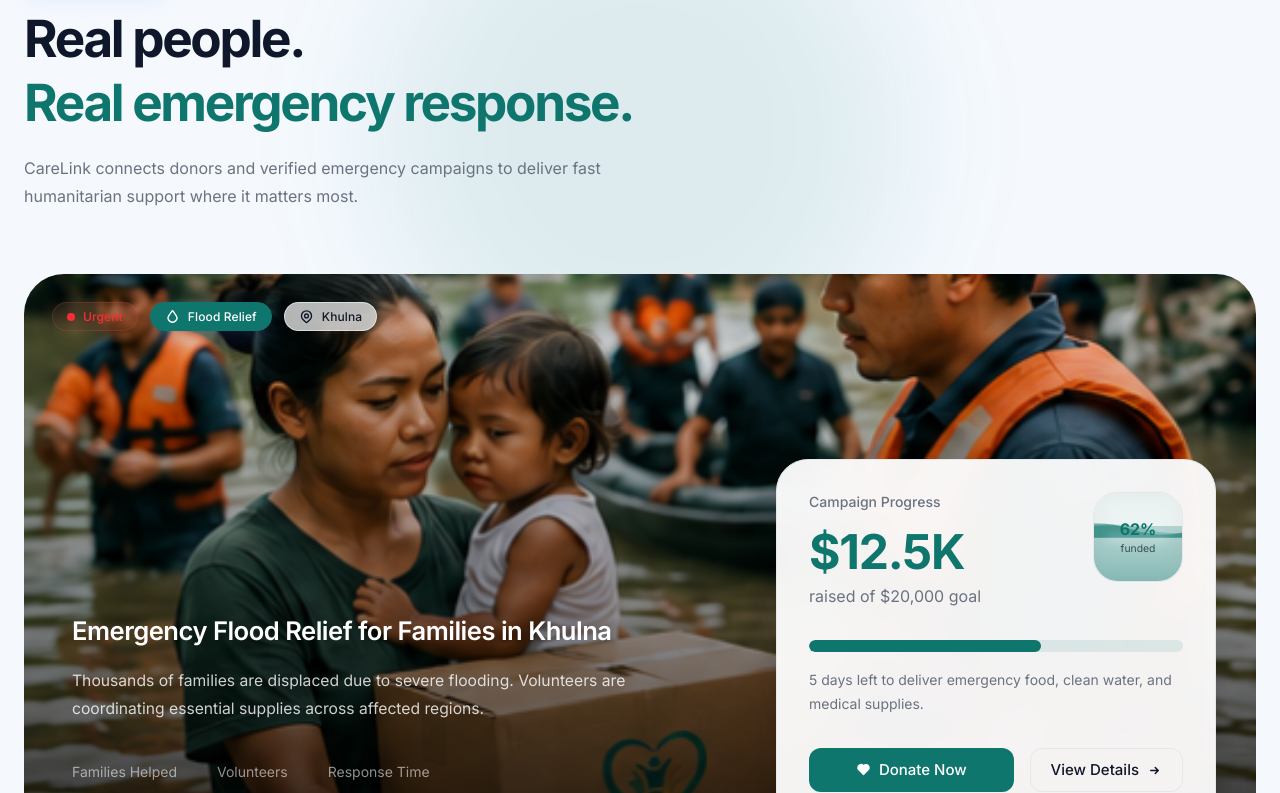
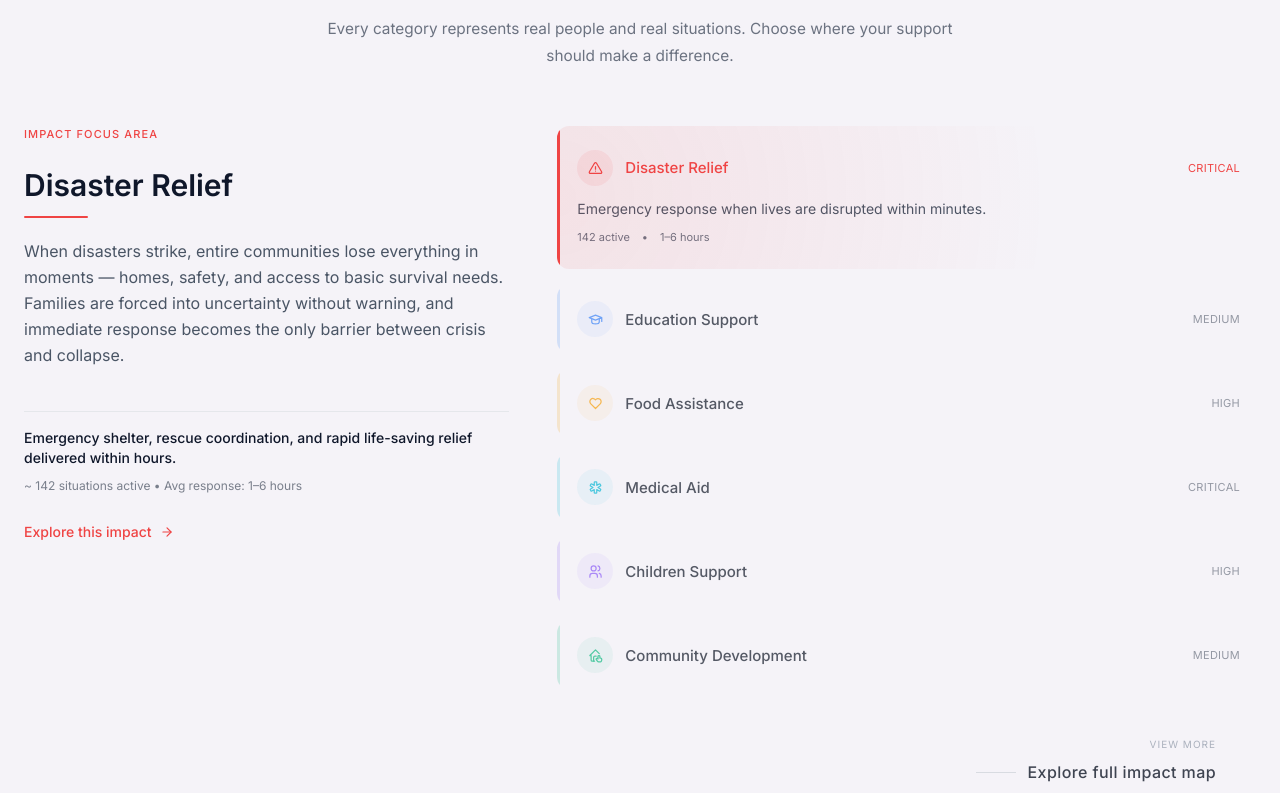
Before and after one commit to RayhanaAkterDev/Foundation-Management-system, a React (Vite) app in the folder frontend/: page / in a window 1280 px wide. Shown: the part 1587-2380 px from the top of the page. Built offline with nearby package versions, Linux system fonts and the light colour scheme.

Commit message:
refactor: Refine structure of categories section

```diff
--- a/frontend/src/pages/public/home/Home.jsx
+++ b/frontend/src/pages/public/home/Home.jsx
@@ -53,9 +53,9 @@ const Home = () => {
             />
 
             <HowItWorksSection />
+            <ExploreCategories />
             <FeaturedCampaign />
             <LocalImpact />
-            <ExploreCategories />
 
             {/* STATS */}
             {statsData && (
--- a/frontend/src/pages/public/home/sections/exploreCategories/ExploreAllCategoriesCta.jsx
+++ b/frontend/src/pages/public/home/sections/exploreCategories/ExploreAllCategoriesCta.jsx
@@ -1,22 +1,29 @@
 import React from 'react';
 import { Link } from 'react-router-dom';
 
-const ExploreAllCategoriesCta = () => {
+const ExploreAllCategoriesCta = ({ current }) => {
     return (
-        <div className="pt-5 sm:pt-6 pl-1 sm:pl-6 lg:pl-20">
-            <Link
-                to="/categories"
-                className="
-                    group inline-flex items-center gap-2
-                    text-primary font-medium text-sm sm:text-base hover:text-accent
-                    transition-all duration-200
-                "
-            >
-                Explore all impact areas
-                <span className="transition-transform duration-200 group-hover:translate-x-1">
-                    →
+        <div className="pt-6 sm:pt-8 flex justify-end sm:pr-6 lg:pr-10">
+            <div className="flex flex-col items-end gap-2 opacity-80 hover:opacity-100 transition">
+                <span className="text-[10px] uppercase tracking-widest text-gray-400">
+                    View more
                 </span>
-            </Link>
+
+                <div className="flex items-center gap-3">
+                    <div
+                        className="w-8 sm:w-10 h-px"
+                        style={{ backgroundColor: current?.color || '#d1d5db' }}
+                    />
+
+                    <Link
+                        to="/categories"
+                        className="text-sm sm:text-base font-medium tracking-wide"
+                        style={{ color: current?.color || '#111827' }}
+                    >
+                        Explore full impact map
+                    </Link>
+                </div>
+            </div>
         </div>
     );
 };
--- a/frontend/src/pages/public/home/sections/exploreCategories/LeftPanel.jsx
+++ b/frontend/src/pages/public/home/sections/exploreCategories/LeftPanel.jsx
@@ -9,63 +9,68 @@ import Motion from '@/components/motion/Motion';
 const LeftPanel = ({ current }) => {
     return (
         <div className="lg:col-span-5 w-full">
-            <div className="lg:sticky lg:top-24 space-y-5 md:space-y-6">
+            <div className="lg:sticky lg:top-24 space-y-5 sm:space-y-6">
                 {/* LABEL */}
                 <div
-                    className="text-[11px] sm:text-xs font-medium uppercase tracking-wider"
+                    className="text-[10px] sm:text-[11px] uppercase tracking-widest font-medium"
                     style={{ color: current.color }}
                 >
-                    Active Impact Area
+                    Impact Focus Area
                 </div>
 
-                {/* CONTENT */}
-                <div className="relative min-h-50 sm:min-h-40 lg:min-h-65 xl:min-h-60">
+                {/* STORY WINDOW (stable height system) */}
+                <div className="relative min-h-40 sm:min-h-35 lg:min-h-55">
                     <AnimatePresence mode="wait">
                         <motion.div
                             key={current.id}
-                            initial={{ opacity: 0, y: 8, filter: 'blur(6px)' }}
+                            initial={{ opacity: 0, y: 10, filter: 'blur(6px)' }}
                             animate={{ opacity: 1, y: 0, filter: 'blur(0px)' }}
-                            exit={{ opacity: 0, y: -8, filter: 'blur(6px)' }}
+                            exit={{ opacity: 0, y: -10, filter: 'blur(6px)' }}
                             transition={{ duration: 0.35 }}
                             className="absolute inset-0"
                         >
-                            <h2 className="text-2xl md:text-3xl font-semibold text-gray-900 leading-tight">
+                            <h2 className="text-xl sm:text-2xl md:text-3xl font-semibold text-text-primary leading-tight">
                                 {current.title}
                             </h2>
 
-                            <p className="mt-4 md:mt-5 text-sm md:text-base text-gray-600 leading-relaxed">
+                            <div
+                                className="h-0.5 w-14 sm:w-16 mt-3 rounded-full"
+                                style={{ backgroundColor: current.color }}
+                            />
+
+                            <p className="mt-4 sm:mt-5 text-sm md:text-base text-gray-600 leading-relaxed">
                                 {current.story}
                             </p>
                         </motion.div>
                     </AnimatePresence>
                 </div>
 
-                {/* META */}
+                {/* IMPACT SNAPSHOT */}
                 <motion.div
-                    key={current.id + '-meta'}
+                    key={current.id + '-impact'}
                     initial={{ opacity: 0 }}
                     animate={{ opacity: 1 }}
                     transition={{ duration: 0.3 }}
-                    className="pt-4 border-t border-border space-y-2"
+                    className="space-y-2 pt-4 border-t border-border"
                 >
-                    <div className="text-xs sm:text-sm text-primary">
-                        {current.activeCases} active cases •{' '}
-                        {current.avgResponseTime} response time
+                    <div className="text-sm font-medium text-text-primary">
+                        {current.outcome}
                     </div>
 
-                    <div className="text-xs sm:text-sm text-text-secondary leading-relaxed">
-                        {current.outcome}
+                    <div className="text-xs text-text-secondary/90 leading-relaxed">
+                        ~ {current.activeCases} situations active • Avg
+                        response: {current.avgResponseTime}
                     </div>
                 </motion.div>
 
-                {/* CTA (UNCHANGED) */}
+                {/* CTA */}
                 <Motion variant="fadeUp">
                     <Link
                         to={`/categories/${current.id}`}
-                        className="inline-flex items-center gap-2 font-medium mt-2 text-sm sm:text-base"
+                        className="inline-flex items-center gap-2 text-sm font-medium"
                         style={{ color: current.color }}
                     >
-                        Take action
+                        Explore this impact
                         <FiArrowRight />
                     </Link>
                 </Motion>
--- a/frontend/src/pages/public/home/sections/exploreCategories/RightPanel.jsx
+++ b/frontend/src/pages/public/home/sections/exploreCategories/RightPanel.jsx
@@ -1,74 +1,101 @@
 import React from 'react';
 import ExploreAllCategoriesCta from './ExploreAllCategoriesCta';
 
-const RightPanel = ({ categories, active, setActive, current, itemRefs }) => {
+const RightPanel = ({ categories, active, setActive }) => {
     return (
-        <div className="lg:col-span-7 space-y-2 sm:space-y-3">
+        <div className="lg:col-span-7 space-y-3 sm:space-y-4">
             {categories.map((cat) => {
                 const Icon = cat.icon;
                 const isActive = active.id === cat.id;
 
                 return (
-                    <button
+                    <div
                         key={cat.id}
-                        ref={(el) => (itemRefs.current[cat.id] = el)}
-                        data-id={cat.id}
                         onClick={() => setActive(cat)}
                         className={`
-                            group w-full text-left flex items-start sm:items-center justify-between
-                            px-4 sm:px-5 py-5 rounded-xl
-                            transition-all duration-300 border
-                            ${
-                                isActive
-                                    ? 'bg-white border-gray-200 scale-[1.01] shadow-sm'
-                                    : 'bg-transparent border-transparent hover:bg-white/60 hover:translate-x-0.5'
-                            }
+                            relative cursor-pointer overflow-hidden rounded-xl group
+                            transition-all duration-300
+                            ${isActive ? 'py-5 sm:py-6' : 'py-3 sm:py-4 opacity-70 hover:opacity-100'}
                         `}
                     >
-                        <div className="flex items-start sm:items-center gap-3 sm:gap-4">
+                        {/* LEFT BAR */}
                         <div
-                                className="w-9 h-9 sm:w-10 sm:h-10 rounded-full flex items-center justify-center transition shrink-0"
+                            className="absolute left-0 top-0 h-full w-0.5 sm:w-0.75 transition-all"
                             style={{
-                                    backgroundColor: isActive
-                                        ? current.color + '15'
-                                        : '#f3f4f6',
-                                    color: isActive ? current.color : '#9ca3af',
+                                backgroundColor: cat.color,
+                                opacity: isActive ? 1 : 0.25,
+                            }}
+                        />
+
+                        {/* GLOW */}
+                        {isActive && (
+                            <div
+                                className="absolute inset-0 opacity-10"
+                                style={{
+                                    background: `radial-gradient(circle at left, ${cat.color}, transparent 70%)`,
+                                }}
+                            />
+                        )}
+
+                        <div className="pl-4 sm:pl-5 pr-3 sm:pr-4">
+                            {/* TOP ROW */}
+                            <div className="flex items-start sm:items-center justify-between gap-3">
+                                <div className="flex items-center gap-3 min-w-0">
+                                    <div
+                                        className="w-8 h-8 sm:w-9 sm:h-9 rounded-full flex items-center justify-center shrink-0"
+                                        style={{
+                                            backgroundColor: cat.color + '15',
+                                            color: cat.color,
                                         }}
                                     >
-                                <Icon size={16} />
+                                        <Icon size={15} />
                                     </div>
 
-                            <div className="min-w-0">
                                     <h4
-                                    className="font-medium text-[15px] sm:text-base leading-snug sm:leading-normal"
+                                        className="text-sm sm:text-[15px] font-medium truncate"
                                         style={{
                                             color: isActive
-                                            ? current.color
+                                                ? cat.color
                                                 : '#111827',
                                         }}
                                     >
                                         {cat.title}
                                     </h4>
+                                </div>
 
-                                <p className="text-[13px] sm:text-sm text-gray-500 leading-relaxed mt-1">
-                                    {cat.description}
-                                </p>
+                                <div
+                                    className="text-[10px] sm:text-[11px] uppercase tracking-wide whitespace-nowrap"
+                                    style={{
+                                        color: isActive ? cat.color : '#6b7280',
+                                    }}
+                                >
+                                    {cat.urgency}
                                 </div>
                             </div>
 
+                            {/* EXPAND AREA (smooth + stable) */}
                             <div
-                            className="transition opacity-70 group-hover:opacity-100 group-hover:translate-x-1"
-                            style={{
-                                color: isActive ? current.color : '#d1d5db',
-                            }}
+                                className={`
+                                    overflow-hidden transition-all duration-300
+                                    ${isActive ? 'max-h-32 mt-3' : 'max-h-0'}
+                                `}
                             >
-                            →
+                                <p className="text-xs sm:text-sm text-gray-600 leading-relaxed">
+                                    {cat.description}
+                                </p>
+
+                                <div className="mt-2 text-[11px] text-gray-500 flex gap-3 flex-wrap">
+                                    <span>{cat.activeCases} active</span>
+                                    <span>•</span>
+                                    <span>{cat.avgResponseTime}</span>
                                 </div>
-                    </button>
+                            </div>
+                        </div>
+                    </div>
                 );
             })}
 
-            <ExploreAllCategoriesCta current={current} />
+            <ExploreAllCategoriesCta />
         </div>
     );
 };
--- a/frontend/src/pages/public/home/sections/exploreCategories/data/categories.js
+++ b/frontend/src/pages/public/home/sections/exploreCategories/data/categories.js
@@ -13,17 +13,19 @@ const categories = [
         icon: TbAlertTriangle,
         title: 'Disaster Relief',
         description:
-            'Immediate emergency response for natural disasters and crises.',
+            'Emergency response when lives are disrupted within minutes.',
+        image:
+            'https://images.unsplash.com/photo-1524492412937-b28074a5d7da?q=80&w=1200&auto=format&fit=crop',
         story:
-            'When disasters strike, entire communities can be displaced within minutes. Families lose homes, access to food, clean water, and safety. In these moments, fast coordinated action becomes the difference between survival and long-term suffering. Relief efforts focus on restoring stability, delivering essential supplies, and helping people rebuild their lives step by step.',
+            'When disasters strike, entire communities lose everything in moments — homes, safety, and access to basic survival needs. Families are forced into uncertainty without warning, and immediate response becomes the only barrier between crisis and collapse.',
         color: '#ef4444',
-        impactHint: 'Critical urgency zone',
+        impactHint: 'Survival-critical response',
         urgency: 'critical',
         avgResponseTime: '1–6 hours',
         activeCases: 142,
         monthlyDonors: 8200,
         outcome:
-            'Provides emergency shelter, rescue coordination, and rapid resource deployment.',
+            'Emergency shelter, rescue coordination, and rapid life-saving relief delivered within hours.',
     },
 
     {
@@ -31,17 +33,19 @@ const categories = [
         icon: TbSchool,
         title: 'Education Support',
         description:
-            'Empowering students with access to learning and academic resources.',
+            'Helping children continue learning despite financial barriers.',
+        image:
+            'https://images.unsplash.com/photo-1509062522246-3755977927d7?q=80&w=1200&auto=format&fit=crop',
         story:
-            'For many children, education is not just a path to knowledge but the only bridge out of poverty. Yet countless students are held back by lack of school supplies, tuition fees, and learning opportunities. Supporting education means investing in long-term change — helping children build skills, confidence, and a future they can shape themselves.',
+            'For many children, education is the only path out of generational poverty. But school fees, lack of materials, and limited access force thousands to fall behind before they ever get a chance to grow.',
         color: '#3b82f6',
-        impactHint: 'Long-term transformation',
+        impactHint: 'Long-term life change',
         urgency: 'medium',
         avgResponseTime: '2–7 days',
         activeCases: 310,
         monthlyDonors: 5400,
         outcome:
-            'Supports scholarships, school supplies, and digital learning access for students.',
+            'Scholarships, learning materials, and access to education for underserved students.',
     },
 
     {
@@ -49,17 +53,19 @@ const categories = [
         icon: TbHeart,
         title: 'Food Assistance',
         description:
-            'Providing meals and nutrition support to vulnerable families.',
+            'Ensuring no family is forced to live without a meal.',
+        image:
+            'https://images.unsplash.com/photo-1488521787991-ed7bbaae773c?q=80&w=1200&auto=format&fit=crop',
         story:
-            'Food insecurity affects both health and dignity. Many families struggle daily to secure even one proper meal, often sacrificing nutrition for survival. Food assistance programs ensure that no one is forced to choose between hunger and basic needs, restoring stability and hope one meal at a time.',
+            'Hunger quietly shapes daily life for millions of families. Parents often skip meals so children can eat, while nutrition insecurity slowly affects health, dignity, and hope.',
         color: '#f59e0b',
-        impactHint: 'Daily essential support',
+        impactHint: 'Daily survival support',
         urgency: 'high',
         avgResponseTime: '6–24 hours',
         activeCases: 520,
         monthlyDonors: 9300,
         outcome:
-            'Delivers meals, food packages, and nutritional aid to vulnerable households.',
+            'Nutritious meals and essential food supplies delivered to vulnerable households.',
     },
 
     {
@@ -67,17 +73,19 @@ const categories = [
         icon: TbMedicalCross,
         title: 'Medical Aid',
         description:
-            'Supporting healthcare access, treatment, and essential medicines.',
+            'Making essential healthcare accessible when it is out of reach.',
+        image:
+            'https://images.unsplash.com/photo-1584515933487-779824d29309?q=80&w=1200&auto=format&fit=crop',
         story:
-            'Illness can quickly become overwhelming when medical care is out of reach. Many individuals delay treatment due to cost, distance, or lack of access to facilities. Medical support ensures that essential care, medication, and treatment reach those who need it most, helping patients recover with dignity and hope.',
+            'For many people, illness becomes life-threatening not because it is severe, but because treatment is delayed or unavailable. Lack of access turns treatable conditions into crises.',
         color: '#06b6d4',
-        impactHint: 'Critical care support',
+        impactHint: 'Critical care access',
         urgency: 'critical',
         avgResponseTime: '1–12 hours',
         activeCases: 210,
         monthlyDonors: 6700,
         outcome:
-            'Covers hospital bills, medicines, emergency treatments, and medical supplies.',
+            'Medical treatment, emergency care, and essential medicines provided to those in need.',
     },
 
     {
@@ -85,17 +93,19 @@ const categories = [
         icon: TbUsers,
         title: 'Children Support',
         description:
-            'Protecting and supporting children with care, safety, and education.',
+            'Protecting vulnerable children and supporting their development.',
+        image:
+            'https://images.unsplash.com/photo-1516627145497-ae6968895b74?q=80&w=1200&auto=format&fit=crop',
         story:
-            'Children are the most vulnerable during crises, yet they also represent the greatest hope for the future. Many face challenges such as lack of education, nutrition, or safe living conditions. Supporting children means creating environments where they can grow safely, learn freely, and develop into confident individuals.',
+            'Children are the most affected in times of crisis, often losing access to safety, education, and emotional stability. Early support helps shape their future before instability defines it.',
         color: '#8b5cf6',
-        impactHint: 'Future generation focus',
+        impactHint: 'Future protection',
         urgency: 'high',
         avgResponseTime: '1–3 days',
         activeCases: 180,
         monthlyDonors: 6100,
         outcome:
-            'Provides child protection, education access, and emotional support programs.',
+            'Child protection programs, education access, and emotional care initiatives.',
     },
 
     {
@@ -103,17 +113,19 @@ const categories = [
         icon: TbHomeHand,
         title: 'Community Development',
         description:
-            'Strengthening communities through sustainable growth and support systems.',
+            'Building stronger, more resilient communities over time.',
+        image:
+            'https://images.unsplash.com/photo-1522202176988-66273c2fd55f?q=80&w=1200&auto=format&fit=crop',
         story:
-            'Strong communities are built through collective effort, shared resources, and long-term investment. When communities grow stronger, they become more resilient to crises and better equipped to support their own members. Development initiatives focus on sustainability, opportunity creation, and improving quality of life at every level.',
+            'Strong communities are built through shared progress, local empowerment, and long-term investment. When communities grow together, they become more resilient to future crises.',
         color: '#10b981',
-        impactHint: 'Sustainable long-term growth',
+        impactHint: 'Long-term resilience',
         urgency: 'medium',
         avgResponseTime: '3–10 days',
         activeCases: 95,
         monthlyDonors: 4500,
         outcome:
-            'Supports infrastructure, training programs, and long-term community development.',
+            'Infrastructure, training, and sustainable development programs that strengthen communities.',
     },
 ];
 
--- a/frontend/src/pages/public/home/sections/localImpact/RightPanel/RightPanel.jsx
+++ b/frontend/src/pages/public/home/sections/localImpact/RightPanel/RightPanel.jsx
@@ -79,7 +79,7 @@ const RightPanel = () => {
                     <div className="absolute left-2.5 sm:left-3 top-0 bottom-0 w-px bg-primary/10" />
 
                     {/* scroll container */}
-                    <div className="space-y-6 sm:space-y-8 pr-2 sm:pr-4 pl-1 overflow-y-auto max-h-[60vh] sm:max-h-[65vh] md:max-h-[35vh] lg:max-h-[25.5vh] xl:max-h-[37vh] custom-scroll">
+                    <div className="space-y-6 sm:space-y-8 pr-2 sm:pr-4 pl-1 overflow-y-auto max-h-70 md:max-h-68 lg:max-h-75 xl:max-h-87 2xl:max-h-75 custom-scroll">
                         {localCases.map((item) => (
                             <Link
                                 key={item.id}
```
Lines whose indentation alone changed are shown as unchanged.
